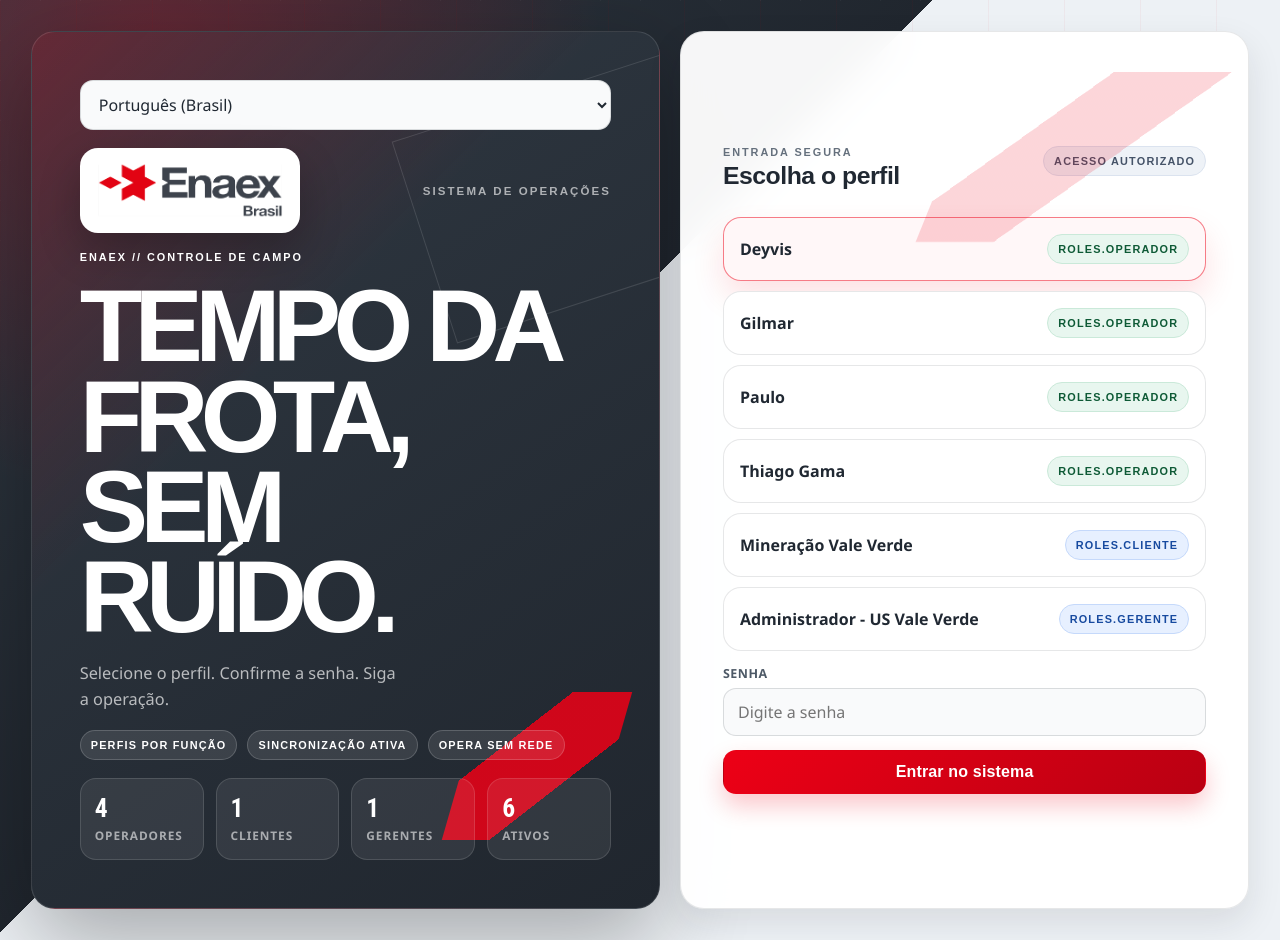
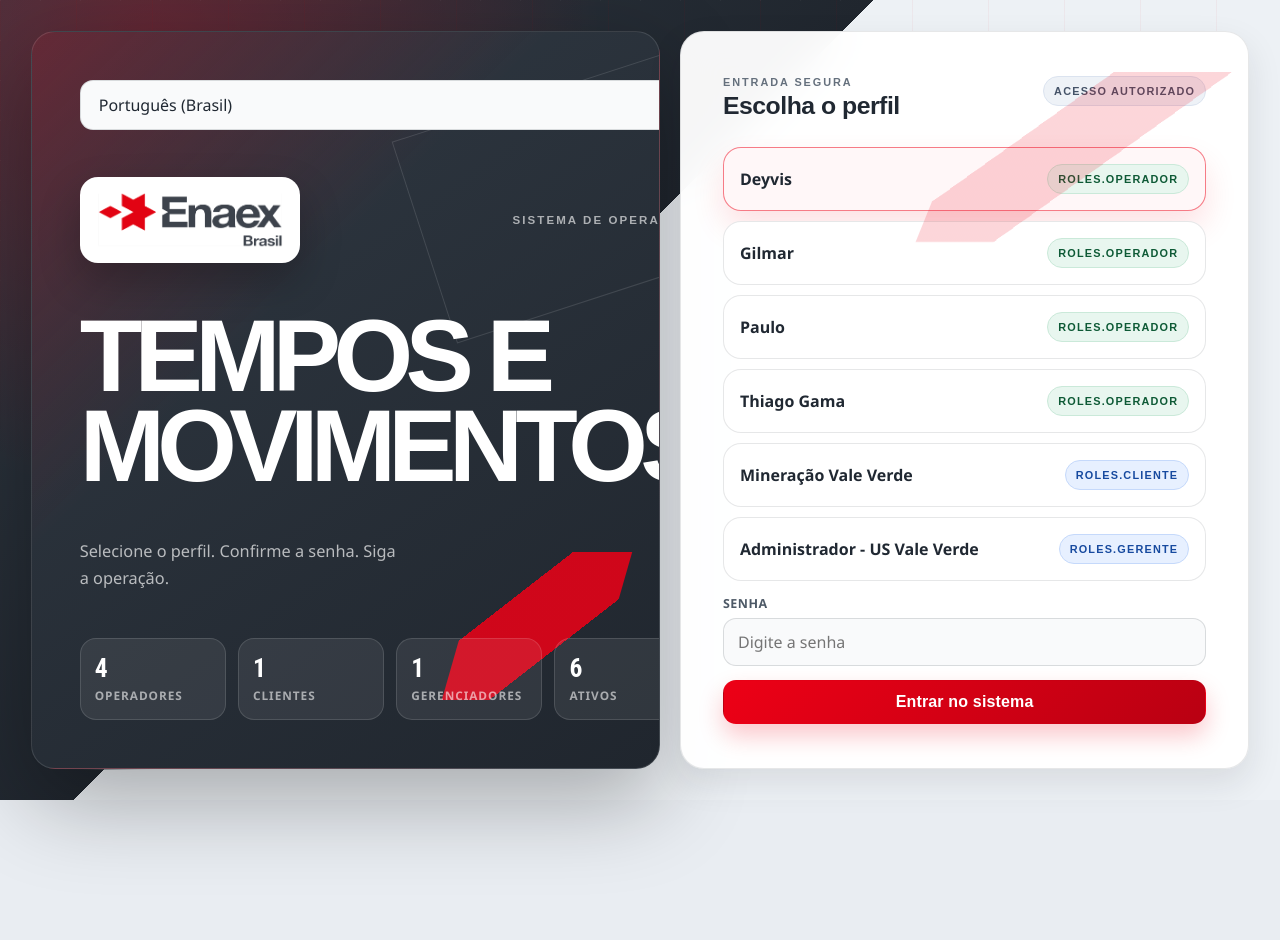
Before and after one commit to SILVAThiagoFerreira/temposemovimentos, a React (Vite) app: page /dados#/login in a window 1280 px wide. After the commit the page ends 800 px from the top, so only its background shows below. Built offline with nearby package versions, Linux system fonts and the light colour scheme.

Commit message:
Ajusta textos da tela de login

```diff
--- a/src/i18n/messages.js
+++ b/src/i18n/messages.js
@@ -95,11 +95,9 @@
     },
     login: {
       hero: {
-        eyebrow: 'ENAEX // Controle de Campo',
-        title: 'Tempo da frota, sem ruído.',
+        title: 'TEMPOS E MOVIMENTOS',
         copy: 'Selecione o perfil. Confirme a senha. Siga a operação.',
-        chips: { roles: 'Perfis por função', sync: 'Sincronização ativa', offline: 'Opera sem rede' },
-        stats: { operators: 'operadores', clients: 'clientes', managers: 'gerentes', active: 'ativos' },
+        stats: { operators: 'operadores', clients: 'clientes', managers: 'gerenciadores', active: 'ativos' },
         brand: 'Sistema de Operações',
       },
       form: { eyebrow: 'Entrada segura', title: 'Escolha o perfil', status: 'Acesso autorizado', empty: 'Nenhum usuário ativo disponível.', password: 'Senha', passwordPlaceholder: 'Digite a senha', submit: 'Entrar no sistema' },
@@ -165,7 +163,7 @@
       pwa: { eyebrow: 'PWA', title: 'Instalação no tablet', copy: 'O app pode ser instalado como PWA e operar offline com cache básico.', install: 'Instalar app', fallback: 'Instalação será oferecida pelo navegador compatível' },
       storage: { eyebrow: 'Armazenamento', title: 'Base sincronizada', copy: 'Os dados são gravados em cache local, espelhados em IndexedDB e sincronizados com o Firestore. O navegador também é solicitado a manter esse armazenamento como persistente.', currentState: 'Situação atual', browserPersistence: 'Persistência do navegador', secondaryBackup: 'Backup secundário', enablePersistence: 'Ativar armazenamento persistente', activated: 'Armazenamento persistente ativado.', notGranted: 'O navegador não concedeu persistência total, mas o backup em IndexedDB continua ativo.', local: 'LOCAL / SEM REDE', connected: 'CONECTADO', active: 'Ativa', notConfirmed: 'Não confirmada', indexedDbActive: 'IndexedDB ativo', unavailable: 'Indisponível' },
       integrations: { eyebrow: 'Fase 2', title: 'Integrações preparadas', copy: 'Pronto para adaptar a camada de storage.', note: 'Pronto para adaptar a camada de storage.' },
-      summary: { eyebrow: 'Resumo', title: 'Base carregada', activeUsers: 'Usuários ativos', activeManagers: 'Gerentes ativos', localStorage: 'Armazenamento local', yes: 'Sim', no: 'Não' },
+      summary: { eyebrow: 'Resumo', title: 'Base carregada', activeUsers: 'Usuários ativos', activeManagers: 'Gerenciadores ativos', localStorage: 'Armazenamento local', yes: 'Sim', no: 'Não' },
       locale: { eyebrow: 'Idioma', title: 'Tradução da interface', copy: 'Escolha entre português, inglês e chinês. O idioma padrão é português do Brasil.' },
     },
     movement: {
--- a/src/pages/Login.jsx
+++ b/src/pages/Login.jsx
@@ -76,15 +76,8 @@
           <img className="login-logo" src={enaexLogo} alt="Enaex Brasil" />
           <span>{t('login.hero.brand')}</span>
         </div>
-        <p className="eyebrow">{t('login.hero.eyebrow')}</p>
         <h1>{t('login.hero.title')}</h1>
         <p className="login-copy">{t('login.hero.copy')}</p>
-
-        <div className="login-points">
-          <StatusChip tone="success">{t('login.hero.chips.roles')}</StatusChip>
-          <StatusChip tone="info">{t('login.hero.chips.sync')}</StatusChip>
-          <StatusChip tone="warning">{t('login.hero.chips.offline')}</StatusChip>
-        </div>
 
         <div className="login-stats">
           <article>
```
